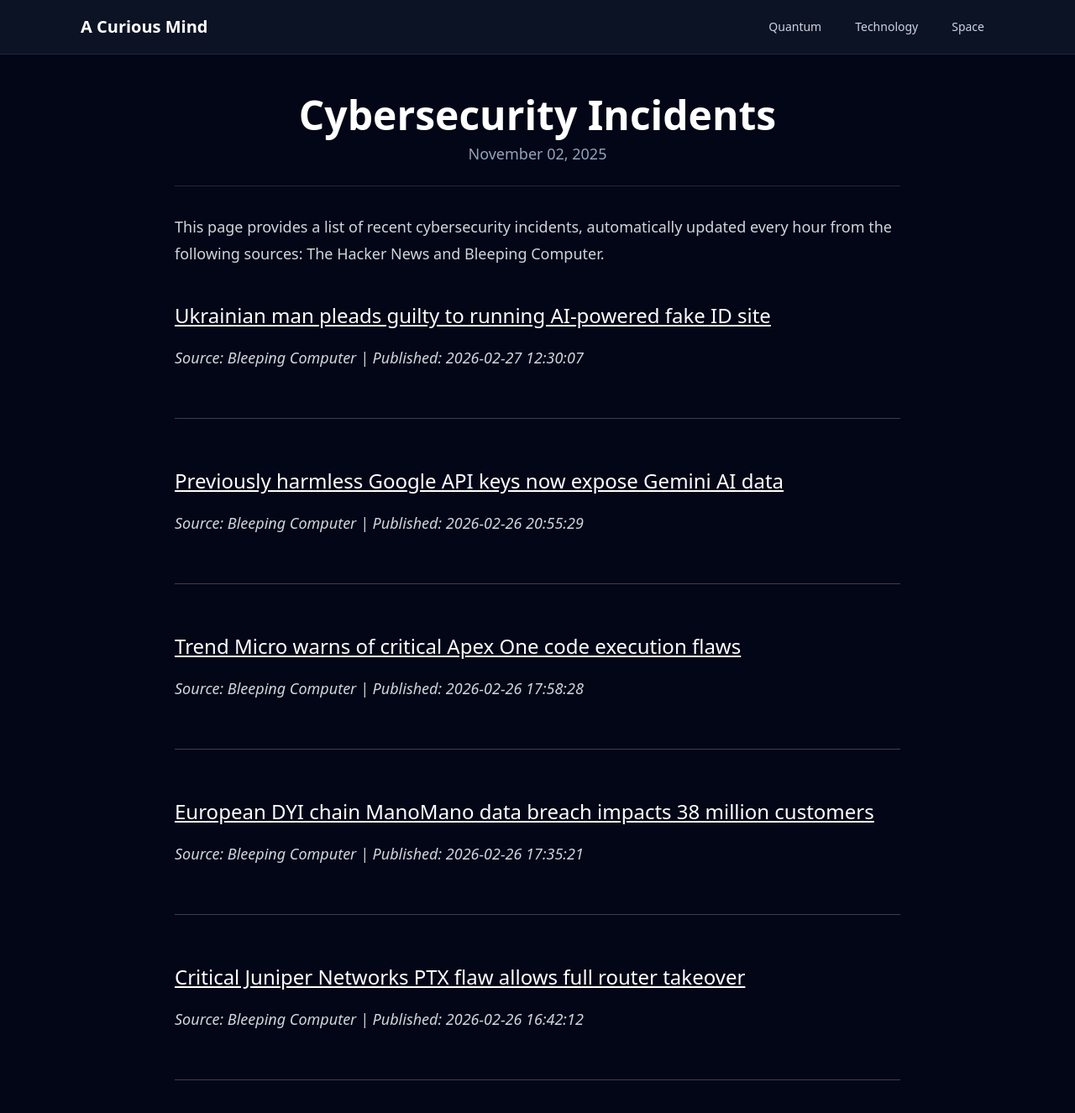
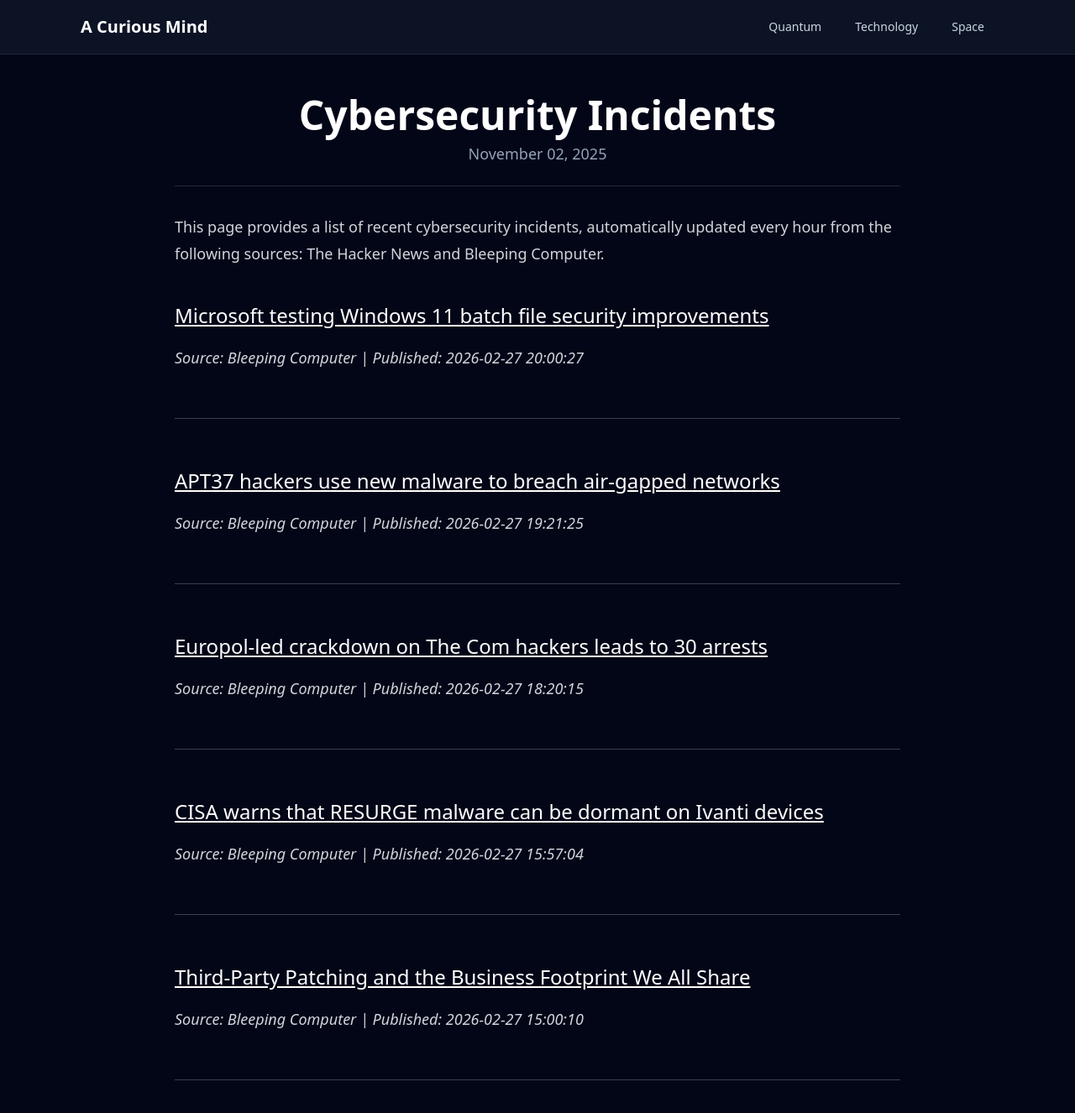
Before and after one commit to onehl7/onehl7.github.io, a Jekyll site: the page built from _posts/2025-11-02-cybersecurity-incidents.md, in a window 1280 px wide and 1400 px high. Shown: the top 1326 px of the window at 84% size. Built offline with Jekyll 4.4.1, drawn with Linux system fonts in a browser that asks for light colours; nearby versions of some CDN libraries.

Commit message:
Update news data

```diff
--- a/_data/news.json
+++ b/_data/news.json
@@ -1,32 +1,32 @@
 [
   {
     "source": "Bleeping Computer",
-    "title": "Ukrainian man pleads guilty to running AI-powered fake ID site",
-    "link": "https://www.bleepingcomputer.com/news/security/ukrainian-man-pleads-guilty-to-running-ai-powered-fake-id-site/",
-    "published": "2026-02-27 12:30:07"
+    "title": "Microsoft testing Windows 11 batch file security improvements",
+    "link": "https://www.bleepingcomputer.com/news/microsoft/microsoft-testing-windows-11-batch-file-security-improvements/",
+    "published": "2026-02-27 20:00:27"
   },
   {
     "source": "Bleeping Computer",
-    "title": "Previously harmless Google API keys now expose Gemini AI data",
-    "link": "https://www.bleepingcomputer.com/news/security/previously-harmless-google-api-keys-now-expose-gemini-ai-data/",
-    "published": "2026-02-26 20:55:29"
+    "title": "APT37 hackers use new malware to breach air-gapped networks",
+    "link": "https://www.bleepingcomputer.com/news/security/apt37-hackers-use-new-malware-to-breach-air-gapped-networks/",
+    "published": "2026-02-27 19:21:25"
   },
   {
     "source": "Bleeping Computer",
-    "title": "Trend Micro warns of critical Apex One code execution flaws",
-    "link": "https://www.bleepingcomputer.com/news/security/trend-micro-warns-of-critical-apex-one-rce-vulnerabilities/",
-    "published": "2026-02-26 17:58:28"
+    "title": "Europol-led crackdown on The Com hackers leads to 30 arrests",
+    "link": "https://www.bleepingcomputer.com/news/security/police-crackdown-on-the-com-cybercrime-gang-leads-to-30-arrests/",
+    "published": "2026-02-27 18:20:15"
   },
   {
     "source": "Bleeping Computer",
-    "title": "European DYI chain ManoMano data breach impacts 38 million customers",
-    "link": "https://www.bleepingcomputer.com/news/security/european-dyi-chain-manomano-data-breach-impacts-38-million-customers/",
-    "published": "2026-02-26 17:35:21"
+    "title": "CISA warns that RESURGE malware can be dormant on Ivanti devices",
+    "link": "https://www.bleepingcomputer.com/news/security/cisa-warns-that-resurge-malware-can-be-dormant-on-ivanti-devices/",
+    "published": "2026-02-27 15:57:04"
   },
   {
     "source": "Bleeping Computer",
-    "title": "Critical Juniper Networks PTX flaw allows full router takeover",
-    "link": "https://www.bleepingcomputer.com/news/security/critical-juniper-networks-ptx-flaw-allows-full-router-takeover/",
-    "published": "2026-02-26 16:42:12"
+    "title": "Third-Party Patching and the Business Footprint We All Share",
+    "link": "https://www.bleepingcomputer.com/news/security/third-party-patching-and-the-business-footprint-we-all-share/",
+    "published": "2026-02-27 15:00:10"
   }
 ]
```
